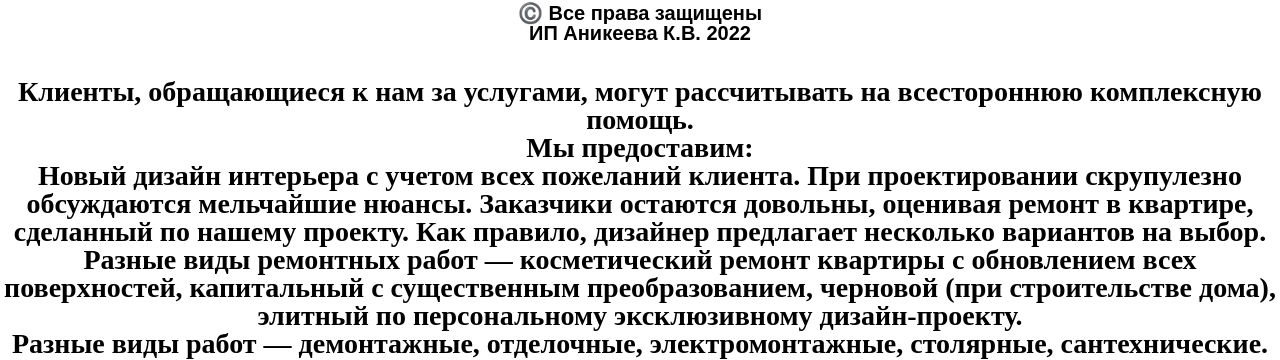
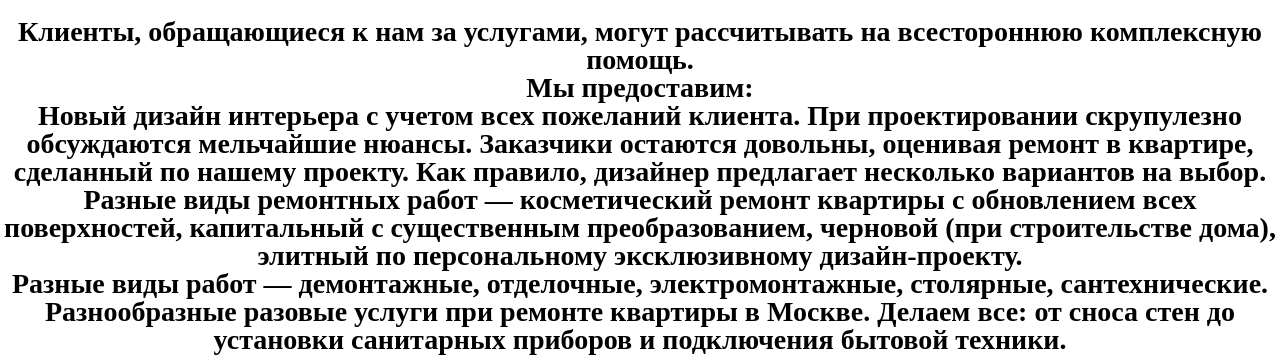
Before and after one commit to AlexandrST228/SKSReady, a plain HTML site: page index.html in a window 1280 px wide. Shown: the part 252-612 px from the top of the page. Drawn offline with Linux system fonts and the light colour scheme; a web font is replaced by a local one.

Commit message:
Update index.html

```diff
--- a/index.html
+++ b/index.html
@@ -46,10 +46,6 @@
                   <img src="./img/Telegramm.png" alt="">
                   <p>Telegramm</p>
                </a>
-            </div>
-            <div class="protect">
-               <p>©️ Все права защищены<br>
-               ИП Аникеева К.В. 2022</p>
             </div>
          </div>
       </div>
```
